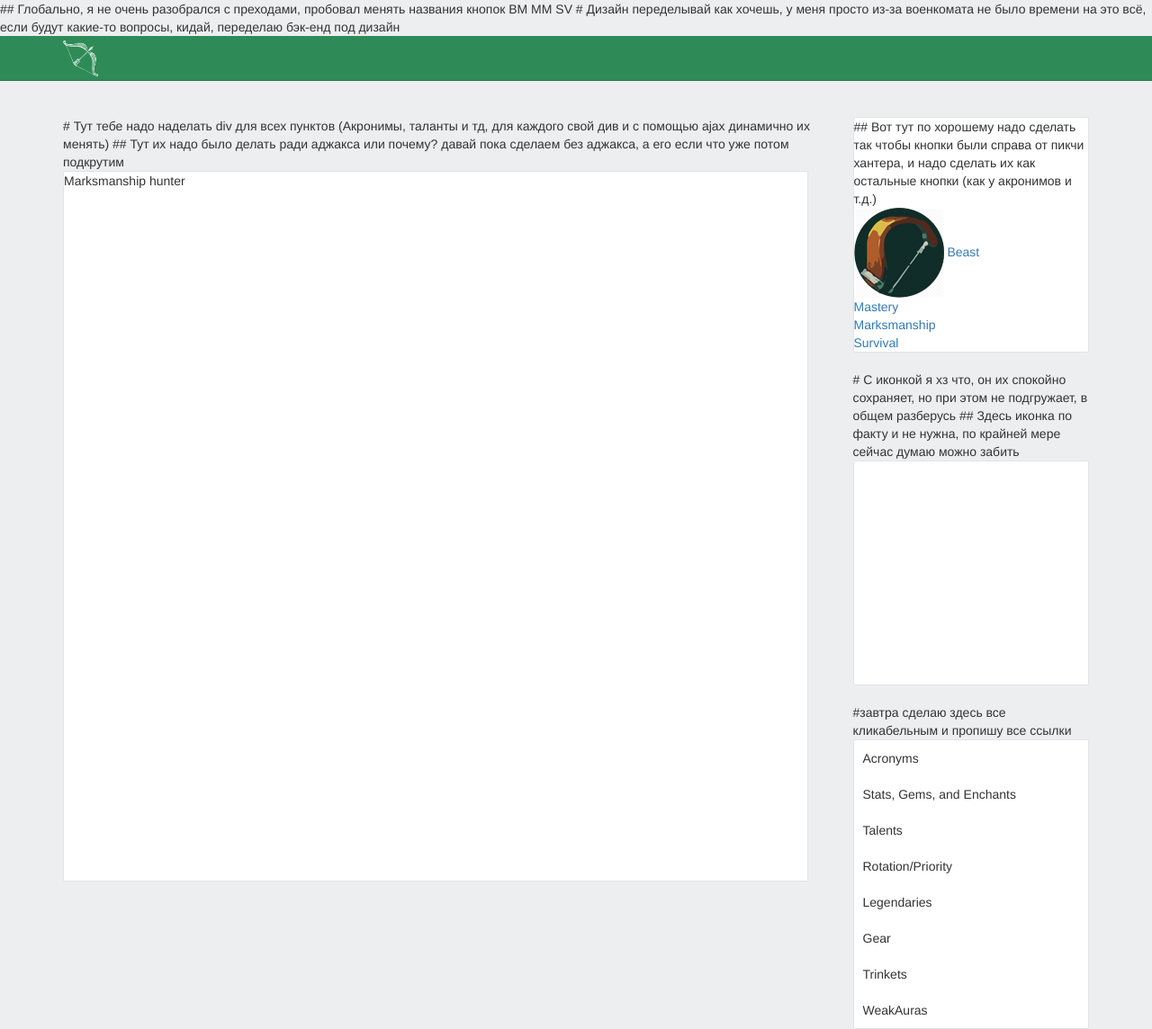
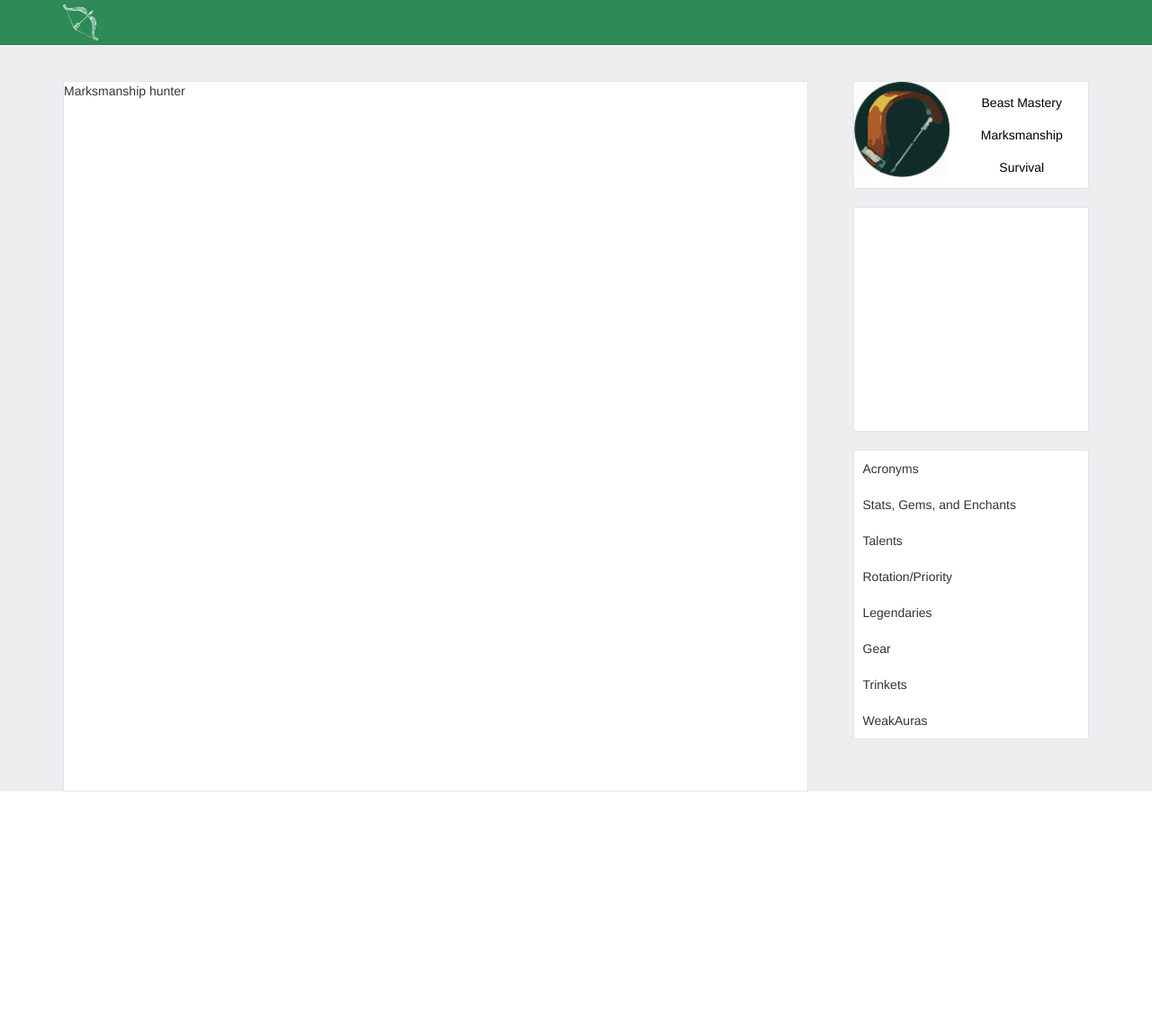
Before and after one commit to Bezrukov01/trueshot_lodge, a Django app: page /MM/ in a window 1280 px wide. Shown: the whole page at 90% size. After the commit the page ends 880 px from the top, so only its background shows below. Run offline with Django 3.2, Linux system fonts and the light colour scheme; data comes from the database, SQL or seed files in the repository; some libraries are stand-ins or nearby versions.

Commit message:
front improvements

```diff
--- a/main/static/css/main.css
+++ b/main/static/css/main.css
@@ -1,5 +1,16 @@
 body {
     background: #edeef0;
+    overflow: hidden;
+}
+
+a {
+  text-decoration: none;
+  color: #000;
+}
+
+a:hover {
+  text-decoration: none;
+  color: #000;
 }
 
 .logo {
@@ -55,16 +66,20 @@ header {
 }
 
 .boxOne {
-    min-height: 100px;
+    padding-left: 0px;
+    min-height: 93px;
+    width: 100%;
 }
 
 .boxTwo {
     min-height: 250px;
+    width: 100%;
 }
 
 .boxThree {
     min-height: unset;
     margin-bottom: 0px;
+    width: 100%;
 }
 
 .buttonAcronyms, .buttonSGE, .buttonTalents, .buttonRotPrio, .buttonLegendaries, .buttonGear, .buttonTrinkets, .buttonWeakauras{
@@ -79,6 +94,38 @@ header {
 background: #3CB371;
 }
 
+.va {
+  vertical-align: baseline;
+    padding-left: 0px;
+}
+
+.boxOneButtons {
+  display : inline-block;
+    padding-left: 0px;
+    padding-right: 0px;
+}
+
+.boxOneButtons ul {
+  list-style-type: none;
+  padding-left: 0px;
+  margin-right: 8px;
+}
+
+.myCustom {
+  background: none;
+  border-radius: 10px;
+  border: 2px solid transparent;
+  width: 100%;
+  -webkit-transition: all .2s;
+  cursor: pointer;
+  margin-top: 10px;
+
+}
+
+.myCustom:hover {
+  background: #3CB371;
+  border: 2px solid rgb(162,163,172);
+}
 /*.BM, .MM, .SV{*/
     /*width: 100%;*/
     /*-webkit-transition: all .2s;*/
--- a/main/templates/character.html
+++ b/main/templates/character.html
@@ -11,14 +11,14 @@
     <link rel="stylesheet" href="{% static 'css/bootstrap-theme.min.css' %}">
     <link rel="stylesheet" href="{% static 'css/main.css' %}">
 
-    <script src="js/bootstrap.min.js"></script>
 
-    ## Глобально, я не очень разобрался с преходами, пробовал менять названия кнопок BM MM SV
+    <script src="http://code.jquery.com/jquery-3.3.1.js" integrity="sha256-2Kok7MbOyxpgUVvAk/HJ2jigOSYS2auK4Pfzbm7uH60=" crossorigin="anonymous"></script>
+    <script src= {% static "js/bootstrap.min.js" %}></script>
 
 
 </head>
-# Дизайн переделывай как хочешь, у меня просто из-за военкомата не было времени на это всё, если будут какие-то вопросы, кидай, переделаю бэк-енд под дизайн
-<body>
+{## Дизайн переделывай как хочешь, у меня просто из-за военкомата не было времени на это всё, если будут какие-то вопросы, кидай, переделаю бэк-енд под дизайн#}
+<body style="overflow: hidden">
     <header>
         <div class="container">
             <div class="row">
@@ -29,8 +29,7 @@
     <div class="container">
         <div class="row">
             <div class="col-lg-9 col-md-6">
-			# Тут тебе надо наделать div для всех пунктов (Акронимы, таланты и тд, для каждого свой див и с помощью ajax динамично их менять)
-                ## Тут их надо было делать ради аджакса или почему? давай пока сделаем без аджакса, а его если что уже потом подкрутим
+{#			# Тут тебе надо наделать div для всех пунктов (Акронимы, таланты и тд, для каждого свой див и с помощью ajax динамично их менять)#}
                 <div class="mainContent">
                     {{ character.description }}
                 </div>
@@ -39,26 +38,30 @@
                 <div class="row">
                     <div class="col-lg-12">
                         <div class="boxOne">
-                            ## Вот тут по хорошему надо сделать так чтобы кнопки были справа от пикчи хантера, и надо сделать их как остальные кнопки (как у акронимов и т.д.)
-                            <div class="boxOneButtons">
-                                <img src="{% static 'img/logo100x100hunter.png' %}" alt="hunterLogo" class="">
-                                <a href="{% url 'main:character' name='BM' %}" style="margin-right: 8rem;">Beast Mastery</a>
-                                <a href="{% url 'main:character' name='MM' %}" style="margin-right: 8rem;">Marksmanship</a>
-                                <a href="{% url 'main:character' name='SV' %}" style="margin-right: 8rem;">Survival</a>
+                            <div class="row">
+                                <img src="{% static 'img/logo100x100hunter.png' %}" alt="hunterLogo" class="col-lg-5 va" style="padding-left: 15px; padding-right: 0px">
+                                <div class="boxOneButtons col-lg-7" style="padding-left: 0px; padding-right: 0px">
+{#                                <a href="{% url 'main:character' name='BM' %}" style="margin-right: 8rem;">Beast Mastery</a>#}
+{#                                <a href="{% url 'main:character' name='MM' %}" style="margin-right: 8rem;">Marksmanship</a>#}
+{#                                <a href="{% url 'main:character' name='SV' %}" style="margin-right: 8rem;">Survival</a>#}
+                                    <ul>
+                                        <li> <button class="myCustom"><a href="{% url 'main:character' name='BM' %}">Beast Mastery</a></button></li>
+                                        <li> <button class="myCustom"><a href="{% url 'main:character' name='MM' %}">Marksmanship</a></button></li>
+                                        <li> <button class="myCustom"><a href="{% url 'main:character' name='SV' %}">Survival</a></button></li>
+                                    </ul>
+                                </div>
+                            </div>
+                        </div>
+                        <div class="row">
+                            <div class="col-lg-12">
+                                <div class="boxTwo"></div>
+                            </div>
                         </div>
                     </div>
                 </div>
                 <div class="col-lg-12">
-					# С иконкой я хз что, он их спокойно сохраняет, но при этом не подгружает, в общем разберусь
-                    ## Здесь иконка по факту и не нужна, по крайней мере сейчас думаю можно забить
-                        <div class="boxTwo">
-                            {% if character.icon  %}
-                            <img src="{{ character.icon }}" alt="{{ character.name }} icon">
-                            {% endif %}
-                        </div>
-                    </div>
-                    <div class="col-lg-12">
-                        #завтра сделаю здесь все кликабельным и пропишу все ссылки
+                    <div class="row">
+{#                     #завтра сделаю здесь все кликабельным и пропишу все ссылки#}
                         <div class="boxThree">
                             <div class="boxThreeButtons">
                                 <div class="buttonAcronyms"> Acronyms </div>
@@ -76,5 +79,6 @@
             </div>
         </div>
     </div>
+    </div>
 </body>
 </html>
```
Also changed, not shown: main/templates/home.html (+17 -8 lines). Lines whose indentation alone changed are shown as unchanged.
